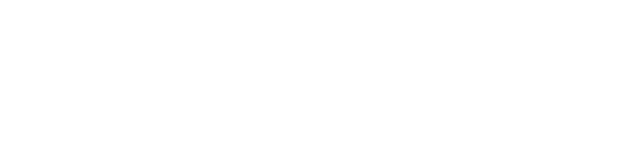
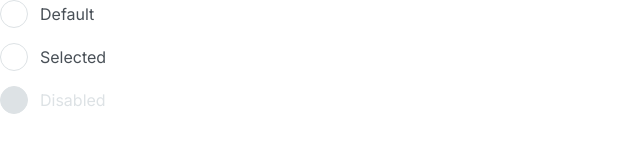
Before and after one commit to js-tasks-ru/htmlcss-20230530_julnbul, a website: page 07-lection5/02-radio/index.html in a window 1280 px wide. Shown: the whole page, without its empty margins (0-640 px from the left). Drawn offline with Linux system fonts and the light colour scheme.

Commit message:
add radio

```diff
--- a/07-lection5/02-radio/index.html
+++ b/07-lection5/02-radio/index.html
@@ -1,11 +1,42 @@
 <!DOCTYPE html>
 <!-- Страница радио -->
 <html lang="ru">
-    <head>
-        <link rel="stylesheet" href="../../assets/css/main.css">
-        <link rel="stylesheet" href="./radio.css">
-    </head>
-    <body>
 
-    </body>
+<head>
+  <link rel="stylesheet" href="../../assets/css/main.css">
+  <link rel="stylesheet" href="./radio.css">
+</head>
+
+<body>
+  <div class="radio">
+    <label class="radio__element">
+      <input type="radio" class="radio__input" name="radio-name" value="1">
+      <div class="radio__state">
+        <div class="radio__control">
+          <div class="radio__select"></div>
+        </div>
+        <div class="radio__label">Default</div>
+      </div>
+    </label>
+    <label class="radio__element">
+      <input type="radio" class="radio__input" name="radio-name" value="2">
+      <div class="radio__state">
+        <div class="radio__control">
+          <div class="radio__select"></div>
+        </div>
+        <div class="radio__label">Selected</div>
+      </div>
+    </label>
+    <label class="radio__element">
+      <input disabled type="radio" class="radio__input" name="radio-name" value="3">
+      <div class="radio__state">
+        <div class="radio__control">
+          <div class="radio__select"></div>
+        </div>
+        <div class="radio__label">Disabled</div>
+      </div>
+    </label>
+  </div>
+</body>
+
 </html>
--- a/07-lection5/02-radio/radio.css
+++ b/07-lection5/02-radio/radio.css
@@ -0,0 +1,70 @@
+.radio {
+	  display: inline-flex;
+	  flex-direction: column;
+	  gap: 15px;
+	}
+
+	.radio__element {
+	  position: relative;
+	}
+
+	.radio__input {
+	  position: absolute;
+	  clip: rect(0, 0, 0, 0);
+	}
+
+	.radio__state {
+	  display: flex;
+	  align-items: center;
+	  gap: 12px;
+	  cursor: pointer;
+	}
+
+	.radio__control {
+	  width: 28px;
+	  height: 28px;
+	  background: var(--white);
+	  border: 1px solid var(--grey-2);
+	  border-radius: 14px;
+	  display: flex;
+	  align-items: center;
+	  justify-content: center;
+	}
+
+	.radio__select {
+	  display: none;
+	}
+
+	.radio__label {
+    font-family: 'Inter';
+	  font-size: 16px;
+	  line-height: 24px;
+	  color: var(--grey-4);
+	  user-select: none;
+	}
+
+	.radio__input:checked~.radio__state .radio__control {
+	  border: 2px solid var(--primary);
+	}
+
+	.radio__input:checked~.radio__state .radio__select {
+    display: block;
+    background: var(--primary);
+	  border-color: var(--primary);
+	  width: 18px;
+	  height: 18px;
+	  border-radius: 14px;
+	}
+
+	.radio__input:focus~.radio__state .radio__label {
+	  text-decoration: underline;
+	}
+
+	.radio__input:disabled~.radio__state .radio__control {
+	  background: var(--grey-2);
+	  border-color: var(--grey-2);
+	}
+
+	.radio__input:disabled~.radio__state .radio__label {
+	  color: var(--grey-2);
+	}
```
